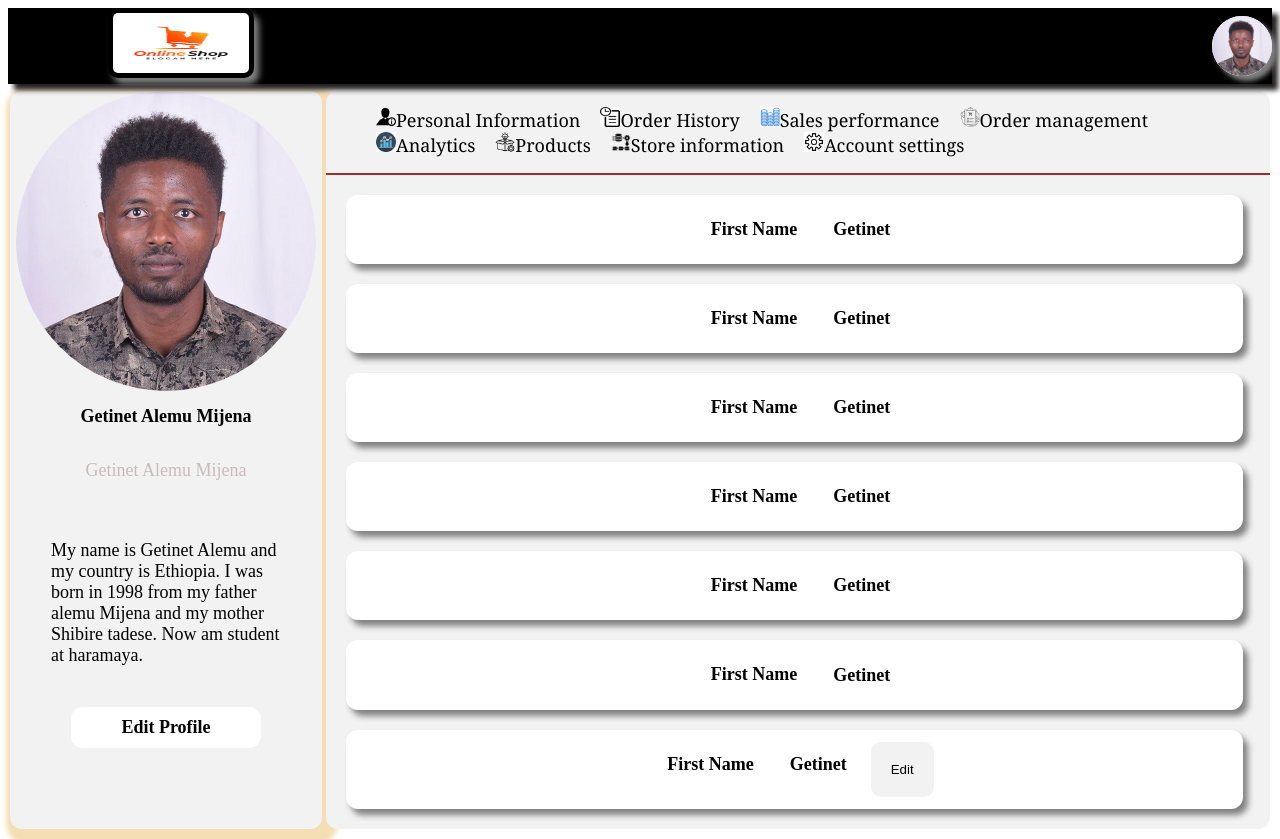
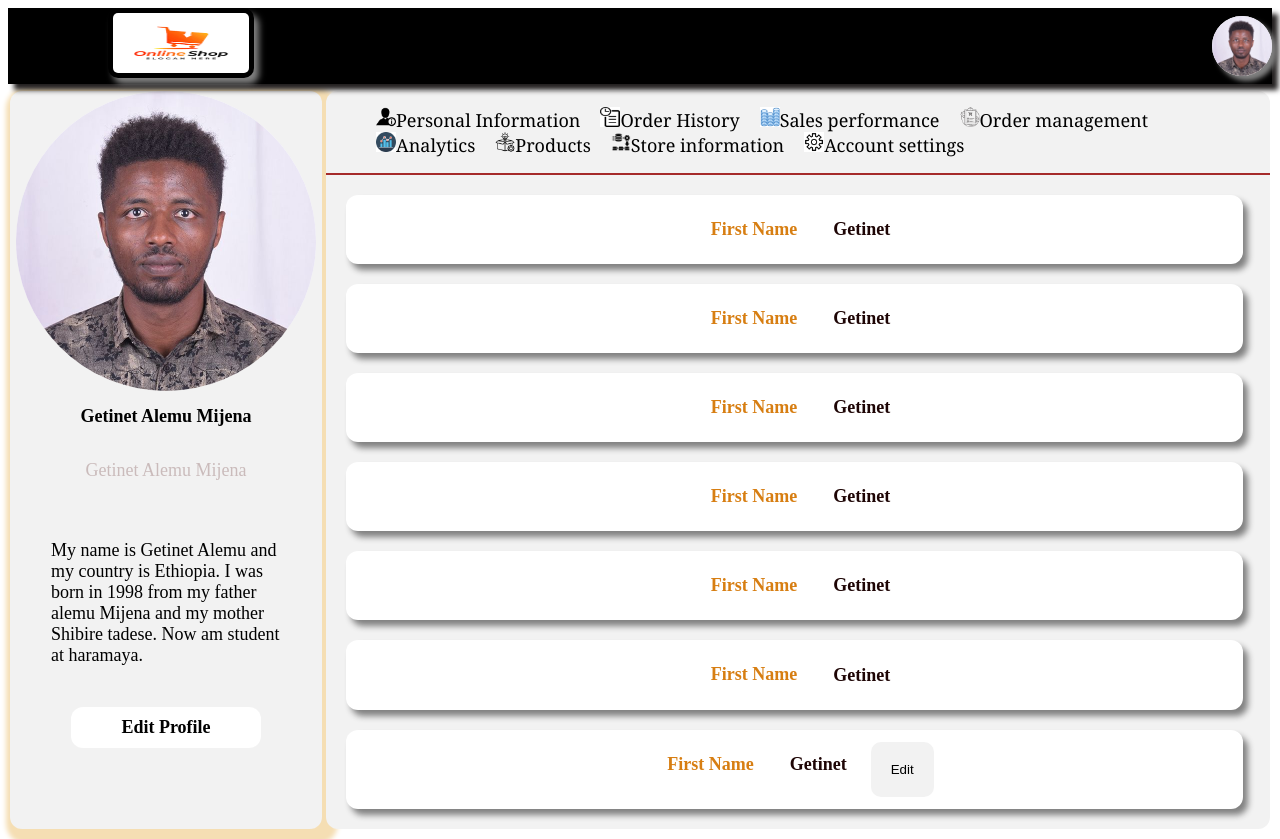
Before and after one commit to Getinet-Alemu-Mijena/-Online_Shopping_Management_System2, an Angular app: page /userprofile in a window 1280 px wide. Built offline with nearby package versions, Linux system fonts and the light colour scheme.

Commit message:
update on user profile again

```diff
--- a/src/app/userprofile/userprofile.component.css
+++ b/src/app/userprofile/userprofile.component.css
@@ -330,7 +330,8 @@ body{
 }
 
 .container .left-sidebar .btn-danger {
-    background-color: red;
+    background-color: rgb(218, 165, 165);
+    margin: 3px;
 }
 
 @media (max-width: 768px) {
@@ -426,12 +427,14 @@ body{
     font-weight: 600;
     padding: 12px;
     margin: 12px;
+    color: rgb(215, 126, 18);
 }
 .container .main-content form .form-group h1{
     font-family: 'Times New Roman', Times, serif;
     font-size: large;
     font-weight: 600;
     padding: 12px;
+    color: rgb(30, 5, 5);
 }
 
 .container .main-content form .form-group input{
--- a/src/app/userprofile/userprofile.component.html
+++ b/src/app/userprofile/userprofile.component.html
@@ -122,6 +122,7 @@
                 <h1>Getinet</h1>
                 <input type="text" placeholder="First Name" *ngIf="this.edit_Input">
                 <button *ngIf="this.saveButton">Save</button>
+                <button *ngIf="this.saveButton">Cancel</button>
                 <button (click)="updateInfo()" *ngIf="!this.edit_Input">Edit</button>
             </div>
         </form>
```
